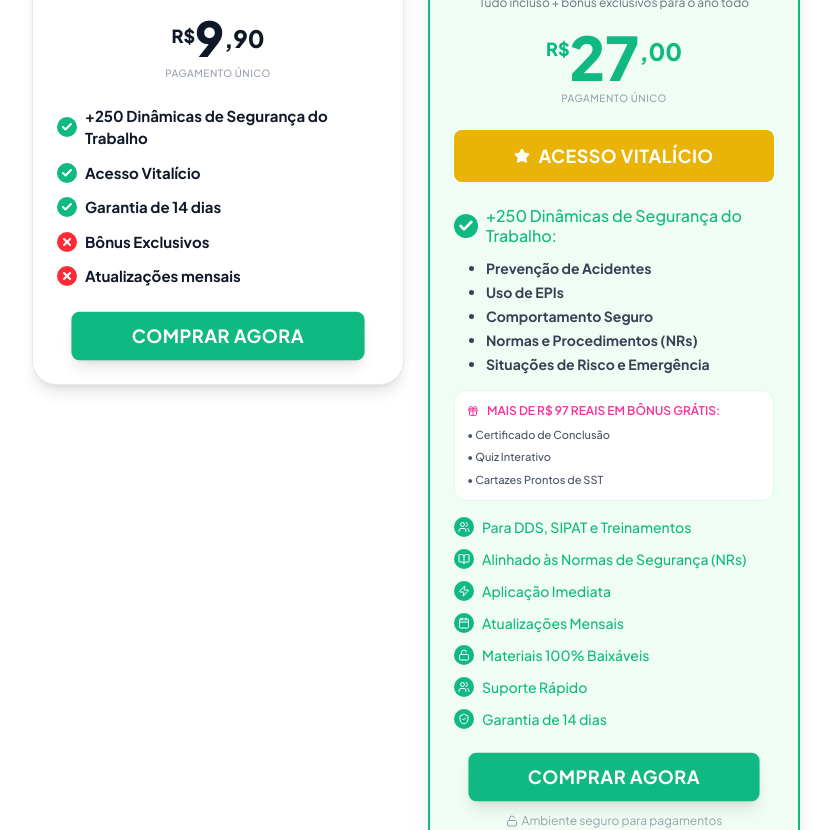
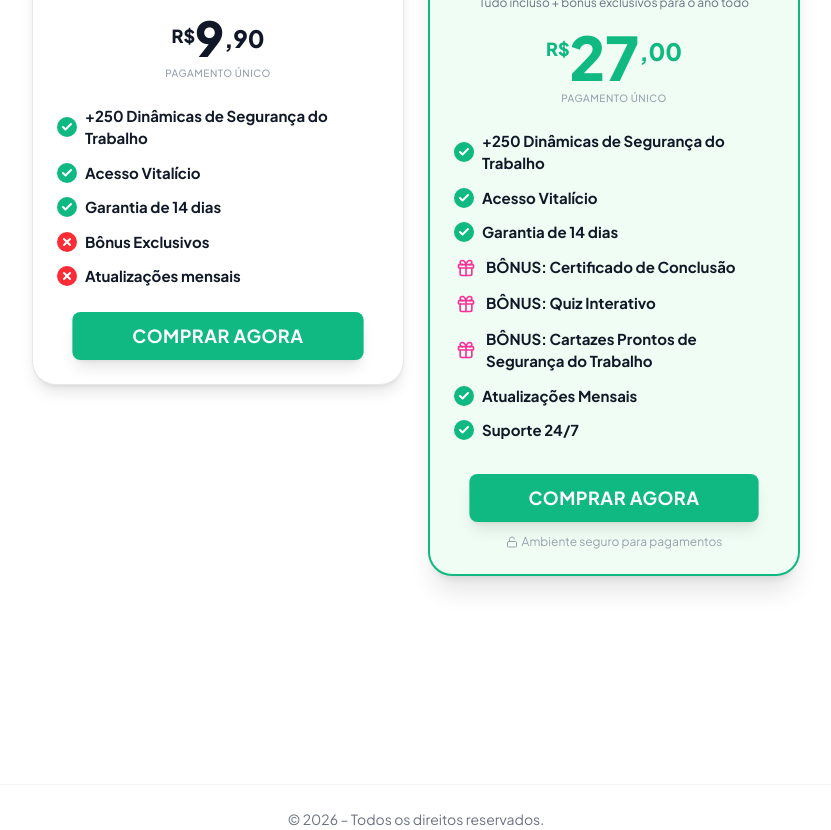
Before and after one commit to yanbastos2010-oss/2-pag-sst, a React (Vite) app: page / in a window 1280 px wide. Shown: the part 2920-3750 px from the top of the page, without its empty margins (224-1055 px from the left). Built offline with nearby package versions, Linux system fonts and the light colour scheme.

Commit message:
feat: Refactor pricing section for clarity
Reorganized and updated the pricing section to improve readability and highlight key benefits. This includes consolidating feature lists and adjusting styling for better visual appeal.

```diff
--- a/src/App.tsx
+++ b/src/App.tsx
@@ -453,82 +453,31 @@ export default function App() {
                 </div>
                 <p className="text-gray-400 text-[10px] font-medium uppercase tracking-wider mb-6">Pagamento Único</p>
 
-                <div className="w-full bg-[#EAB308] text-white font-bold py-3 rounded-lg uppercase tracking-wide flex items-center justify-center gap-2 mb-6 text-lg">
-                  <Star className="w-4 h-4 fill-white" /> Acesso Vitalício
-                </div>
-
-                <div className="w-full mb-4 text-left">
-                  <div className="flex items-center gap-2 mb-3">
-                    <div className="bg-[#10B981] rounded-full p-1 flex-shrink-0">
-                      <Check className="w-4 h-4 text-white" strokeWidth={4} />
-                    </div>
-                    <h4 className="text-[#10B981] font-medium text-sm sm:text-base leading-tight">+250 Dinâmicas de Segurança do Trabalho:</h4>
-                  </div>
-                  <ul className="space-y-1 text-gray-700 font-bold text-sm ml-8 list-disc">
-                    <li>Prevenção de Acidentes</li>
-                    <li>Uso de EPIs</li>
-                    <li>Comportamento Seguro</li>
-                    <li>Normas e Procedimentos (NRs)</li>
-                    <li>Situações de Risco e Emergência</li>
-                  </ul>
-                </div>
-
-                <div className="w-full bg-white rounded-xl p-3 border border-[#DCFCE7] mb-4 text-left">
-                  <div className="flex items-center gap-2 mb-2 text-pink-500 font-semibold text-xs uppercase">
-                    <Gift className="w-3 h-3" />
-                    Mais de R$ 97 reais em bônus GRÁTIS:
-                  </div>
-                  <ul className="space-y-1.5 text-gray-600 text-[11px] font-medium">
-                    <li className="flex items-center gap-2">• Certificado de Conclusão</li>
-                    <li className="flex items-center gap-2">• Quiz Interativo</li>
-                    <li className="flex items-center gap-2">• Cartazes Prontos de SST</li>
-                  </ul>
-                </div>
-
-                <div className="w-full space-y-3 mb-6 text-left">
-                  <div className="flex items-center gap-2 text-[#10B981] font-medium text-xs sm:text-sm">
-                    <div className="bg-[#10B981] rounded-full p-1 flex-shrink-0">
-                      <Users className="w-3 h-3 text-white" />
-                    </div>
-                    Para DDS, SIPAT e Treinamentos
-                  </div>
-                  <div className="flex items-center gap-2 text-[#10B981] font-medium text-xs sm:text-sm">
-                    <div className="bg-[#10B981] rounded-full p-1 flex-shrink-0">
-                      <BookOpen className="w-3 h-3 text-white" />
-                    </div>
-                    Alinhado às Normas de Segurança (NRs)
-                  </div>
-                  <div className="flex items-center gap-2 text-[#10B981] font-medium text-xs sm:text-sm">
-                    <div className="bg-[#10B981] rounded-full p-1 flex-shrink-0">
-                      <Zap className="w-3 h-3 text-white" />
-                    </div>
-                    Aplicação Imediata
-                  </div>
-                  <div className="flex items-center gap-2 text-[#10B981] font-medium text-xs sm:text-sm">
-                    <div className="bg-[#10B981] rounded-full p-1 flex-shrink-0">
-                      <Calendar className="w-3 h-3 text-white" />
-                    </div>
-                    Atualizações Mensais
-                  </div>
-                  <div className="flex items-center gap-2 text-[#10B981] font-medium text-xs sm:text-sm">
-                    <div className="bg-[#10B981] rounded-full p-1 flex-shrink-0">
-                      <LockOpen className="w-3 h-3 text-white" />
-                    </div>
-                    Materiais 100% Baixáveis
-                  </div>
-                  <div className="flex items-center gap-2 text-[#10B981] font-medium text-xs sm:text-sm">
-                    <div className="bg-[#10B981] rounded-full p-1 flex-shrink-0">
-                      <Users className="w-3 h-3 text-white" />
-                    </div>
-                    Suporte Rápido
-                  </div>
-                  <div className="flex items-center gap-2 text-[#10B981] font-medium text-xs sm:text-sm">
-                    <div className="bg-[#10B981] rounded-full p-1 flex-shrink-0">
-                      <ShieldCheck className="w-3 h-3 text-white" />
-                    </div>
-                    Garantia de 14 dias
-                  </div>
-                </div>
+                <ul className="w-full space-y-3 mb-8 text-left">
+                  {[
+                    { text: "+250 Dinâmicas de Segurança do Trabalho", icon: <Check className="w-3 h-3 text-white" strokeWidth={4} /> },
+                    { text: "Acesso Vitalício", icon: <Check className="w-3 h-3 text-white" strokeWidth={4} /> },
+                    { text: "Garantia de 14 dias", icon: <Check className="w-3 h-3 text-white" strokeWidth={4} /> },
+                    { text: "BÔNUS: Certificado de Conclusão", isBonus: true },
+                    { text: "BÔNUS: Quiz Interativo", isBonus: true },
+                    { text: "BÔNUS: Cartazes Prontos de Segurança do Trabalho", isBonus: true },
+                    { text: "Atualizações Mensais", icon: <Check className="w-3 h-3 text-white" strokeWidth={4} /> },
+                    { text: "Suporte 24/7", icon: <Check className="w-3 h-3 text-white" strokeWidth={4} /> }
+                  ].map((item, i) => (
+                    <li key={i} className="flex items-center gap-2 text-gray-900 font-bold text-[13px] sm:text-[15px]">
+                      {item.isBonus ? (
+                        <div className="w-6 h-6 flex items-center justify-center flex-shrink-0">
+                          <Gift className="w-5 h-5 text-pink-500" />
+                        </div>
+                      ) : (
+                        <div className="bg-[#10B981] rounded-full p-1 flex-shrink-0">
+                          {item.icon}
+                        </div>
+                      )}
+                      {item.text}
+                    </li>
+                  ))}
+                </ul>
 
                 <button
                   onClick={() => (window as any).redirectWithParams('https://checkout.pagseguropay.shop/VCCL1O8SCXF6')}
```
